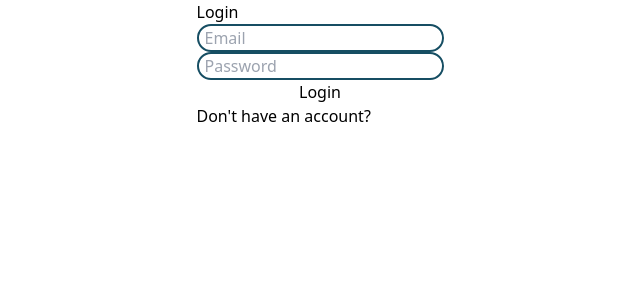
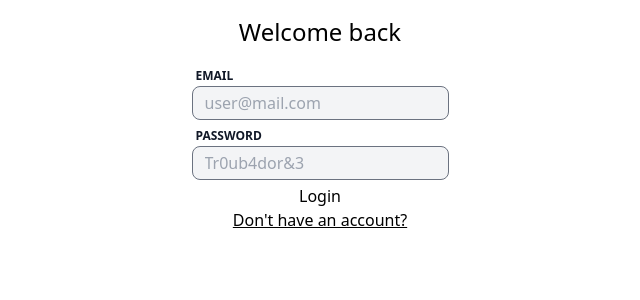
Before and after one commit to griffi-gh/datwire, a SvelteKit app in the folder datwire-app/: page /login in a window 1280 px wide. Shown: the top 300 px of the page, without its empty margins (320-960 px from the left). Built offline with nearby package versions, Linux system fonts and the light colour scheme.

Commit message:
hacky stuff

```diff
--- a/datwire-app/src/components/DialogPage.svelte
+++ b/datwire-app/src/components/DialogPage.svelte
@@ -5,8 +5,8 @@
 <div class="grid place-items-center">
   <div
     class=""
-    in:fly="{{ y: -50, duration: 250, delay: 300 }}"
-    out:fly="{{ y: 50, duration: 250 }}"
+    in:fly="{{ y: -10, duration: 500, delay: 550 }}"
+    out:fly="{{ y: -10, duration: 500 }}"
   >
     <slot/>
   </div>
--- a/datwire-app/src/components/Input.svelte
+++ /dev/null
@@ -1,12 +0,0 @@
-<script lang="ts">
-  export let type: string = "text";
-  export let name: string | undefined = undefined;
-  export let placeholder: string | undefined = undefined;
-</script>
-
-<input
-  class="border-2 rounded-full border-cyan-900 px-1.5 py-0.25"
-  type={type}
-  name={name}
-  placeholder={placeholder}
->
--- /dev/null
+++ b/datwire-app/src/components/InputBox.svelte
@@ -0,0 +1,35 @@
+<script lang="ts">
+  export let type: string = "text";
+  export let name: string | undefined = undefined;
+  export let placeholder: string = "";
+  export let label: string | undefined = undefined;
+  export let id: string = name + '$' + (100000 + Math.floor(Math.random() * 899999)).toString();
+  export let required: boolean = false;
+  export let value: any = undefined;
+  function handleInput(event: any) {
+    value = event.target.value;
+  }
+</script>
+
+<div class="flex flex-col-reverse m-1">
+  <input
+    class="
+      peer rounded-lg border px-3 py-1 mt-0.5 focus:outline-none
+      border-gray-500 bg-gray-100
+      placeholder:text-gray-400 focus:bg-victoria-200 focus:border-victoria-400 focus:ring focus:ring-victoria-100 focus:placeholder:text-victoria-400
+      valid:border-green-700 valid:bg-green-100 valid:focus:border-green-700 valid:focus:bg-green-200 valid:focus:ring-green-100 valid:text-green-900
+      invalid:[&:not(:placeholder-shown)]:border-pink-500 invalid:[&:not(:placeholder-shown)]:bg-pink-100 invalid:[&:not(:placeholder-shown)]:focus:border-pink-600 invalid:[&:not(:placeholder-shown)]:focus:bg-pink-200 invalid:[&:not(:placeholder-shown)]:focus:ring-pink-100 invalid:[&:not(:placeholder-shown)]:text-pink-900
+      transition-colors
+    "
+    type={type}
+    name={name}
+    placeholder={placeholder + " "}
+    id={id}
+    required={required}
+    on:input={handleInput}
+    {...$$restProps}
+  >
+  {#if label}
+    <label for={id} class="pl-1 uppercase font-semibold text-xs text-gray-900 peer-placeholder-shown:!text-gray-900 peer-invalid:text-pink-800 peer-valid:text-green-700 transition-colors">{label}</label>
+  {/if}
+</div>
--- a/datwire-app/src/routes/login/+page.svelte
+++ b/datwire-app/src/routes/login/+page.svelte
@@ -1,16 +1,16 @@
 <script>
   import DialogPage from "$components/DialogPage.svelte";
-  import Input from "$components/Input.svelte";
+  import InputBox from "$components/InputBox.svelte";
 </script>
 
 <DialogPage>
-  <h1>Login</h1>
+  <h1 class="text-2xl text-center m-4">Welcome back</h1>
   <form class="flex flex-col">
-    <Input type="email" name="email" placeholder="Email" />
-    <Input type="password" name="password" placeholder="Password" />
+    <InputBox type="email" name="email" placeholder="user@mail.com" label="Email" required />
+    <InputBox type="password" name="password" placeholder="Tr0ub4dor&3" label="Password" pattern=".........*" autocomplete="current-password" required />
     <button type="submit">Login</button>
   </form>
-  <a href="/register">
+  <a href="/register" class="text-blue text-center underline block">
     Don't have an account?
   </a>
 </DialogPage>
--- a/datwire-app/src/routes/register/+page.svelte
+++ b/datwire-app/src/routes/register/+page.svelte
@@ -1,9 +1,18 @@
 <script lang="ts">
   import DialogPage from "../../components/DialogPage.svelte";
+  import InputBox from "$components/InputBox.svelte";
+  let password = "";
 </script>
 
 <DialogPage>
-  <h1 class="f">Register</h1>
+  <h1 class="text-2xl text-center m-4">Join Datwire</h1>
+  <form class="flex flex-col" autocomplete="off">
+    <InputBox type="email" name="email" placeholder="user@mail.com" label="Email" required autocomplete="off" />
+    <InputBox type="password" name="password" placeholder="Tr0ub4dor&3" label="Password" pattern=".........*" autocomplete="new-password" required bind:value={ password } />
+    <InputBox type="password" name="repeat_password" placeholder="Tr0ub4dor&3" label="Repeat password" autocomplete="new-password" required pattern={ (password.length >= 8) ? password.replace((/[.*+?^${}()|[\]\\]/g), '\\$&') : "(?!)" } />
+    <button type="submit">Login</button>
+    <h1>{password}</h1>
+  </form>
   <a href="/login">
     Log in instead
   </a>
--- a/datwire-app/tailwind.config.js
+++ b/datwire-app/tailwind.config.js
@@ -2,7 +2,23 @@
 export default {
   content: ['./src/**/*.{html,js,svelte,ts}'],
   theme: {
-    extend: {}
+    extend: {
+      colors: {
+        'victoria': {
+          '50': '#f4f3fb',
+          '100': '#e6e4f5',
+          '200': '#d2cfee',
+          '300': '#b2ade3',
+          '400': '#8f86d4',
+          '500': '#7a69c8',
+          '600': '#6f56ba',
+          '700': '#674baa',
+          '800': '#5b438d',
+          '900': '#49396f',
+          '950': '#302645',
+        }
+      }
+    }
   },
   plugins: []
 };
```
